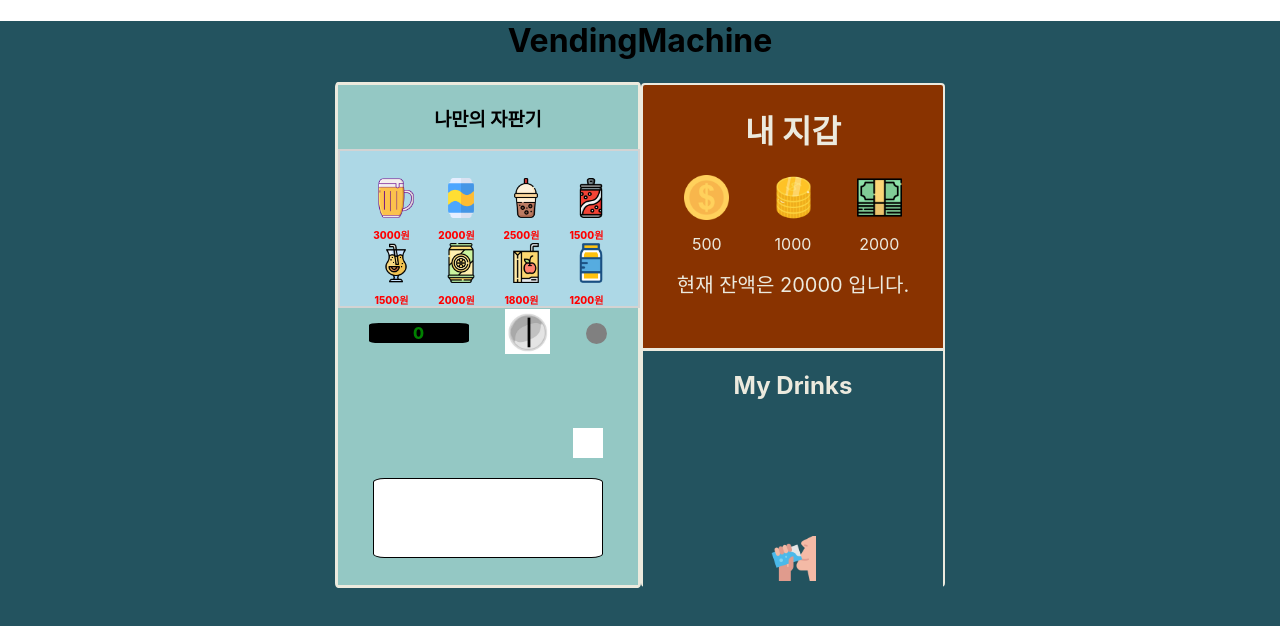
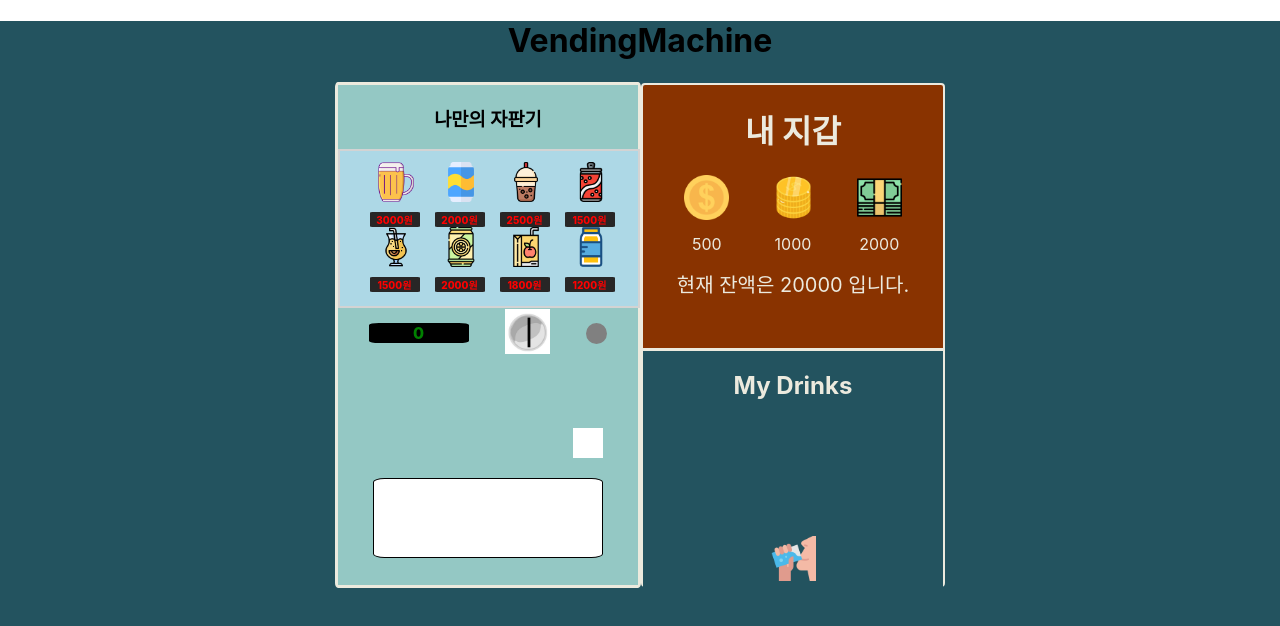
Before and after one commit to ToyMakers/vending-machine-guddnboy, a React (Create React App) app: page / in a window 1280 px wide. Shown: the top 626 px of the page. Built offline with nearby package versions, Linux system fonts and the light colour scheme.

Commit message:
design(음료수 정렬)

```diff
--- a/src/css/drinks.css
+++ b/src/css/drinks.css
@@ -1,7 +1,9 @@
 .drink-container{
-    display: block;
+    display: grid;
     width: 50px;
     height: 50px;
+    justify-items: center;
+    align-content: center;
 }
 
 
@@ -20,7 +22,14 @@
 }
 
 .drink-price{
+    display: flex;
+    width: 50px;
+    background-color: rgb(40, 38, 38);
+    border-radius: 5%;
     font-size: 10px;
+    margin-bottom: 10px;
+    align-items: center;
+    justify-content: center;
 }
 
 .drinks img{
```
